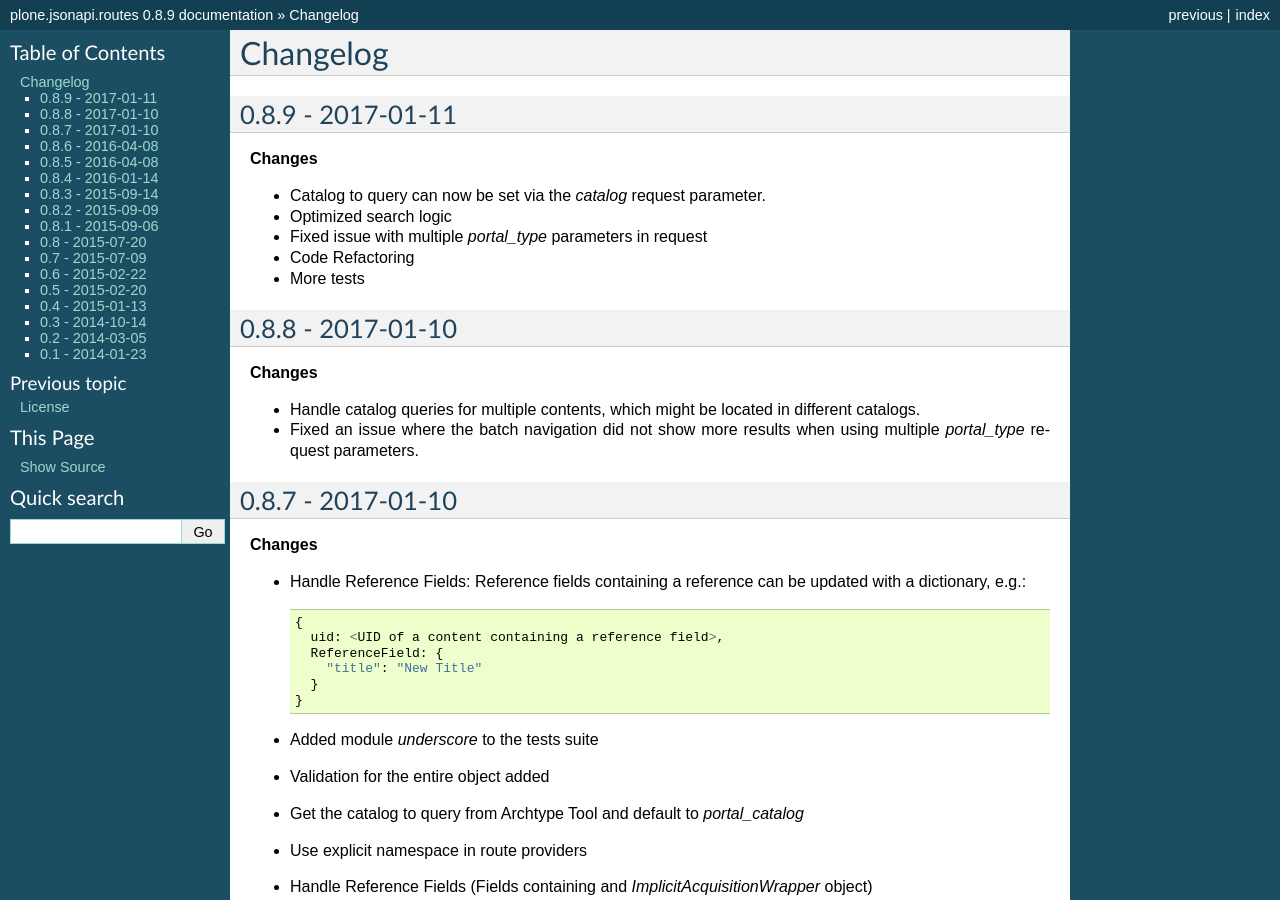
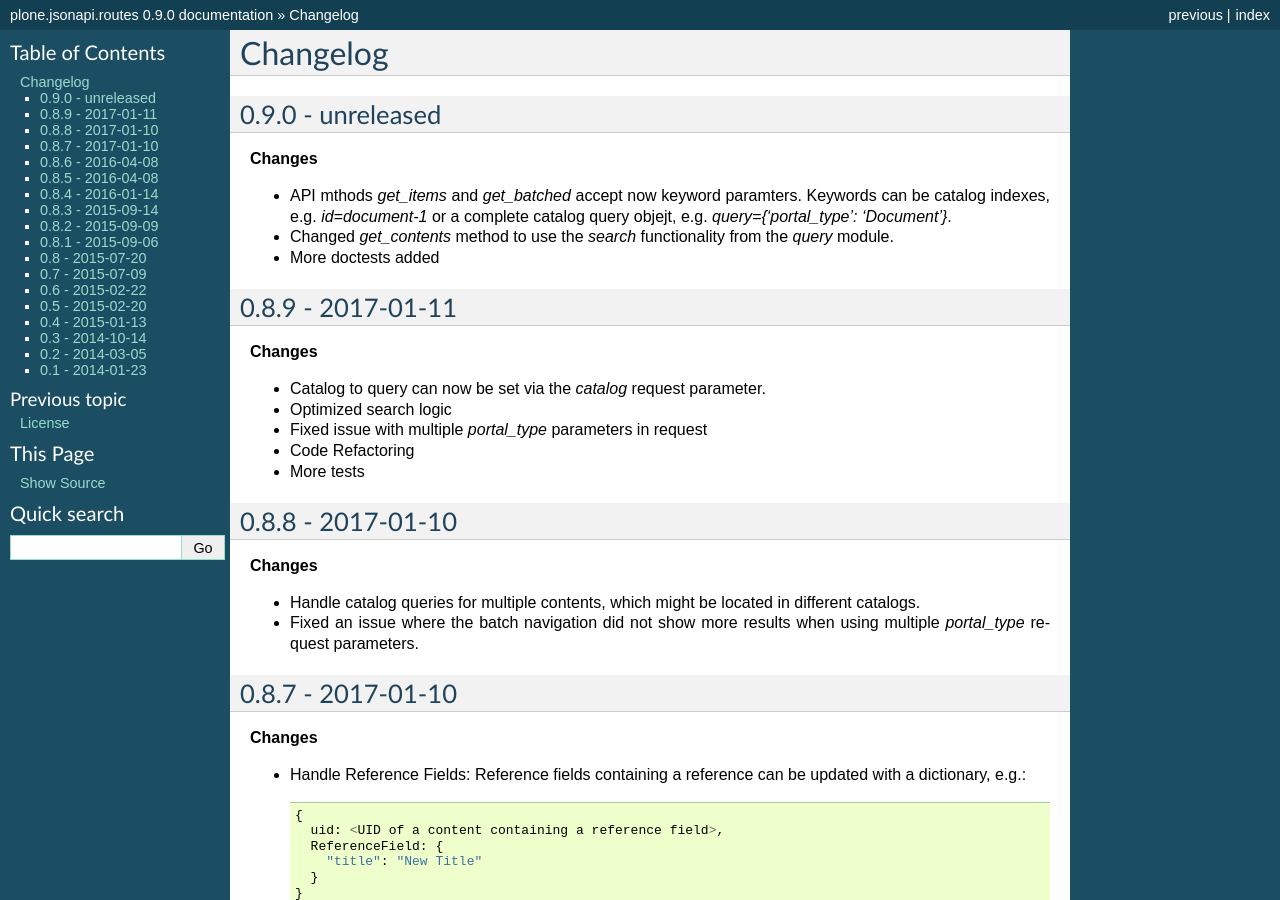
Before and after one commit to collective/plone.jsonapi.routes, a Sphinx documentation site: the page built from docs/HISTORY.rst, in a window 1280 px wide and 900 px high. Built offline with Sphinx 7.4.7, drawn with Linux system fonts in a browser that asks for light colours; some of the changed text lies outside the part shown.

Commit message:
Accept custom queries from route providers and added docutests

```diff
--- a/README.rst
+++ b/README.rst
@@ -2,7 +2,7 @@
 ====================
 
 :Author: Ramon Bartl
-:Version: 0.8.9
+:Version: 0.9.0
 
 
 .. contents:: Table of Contents
--- a/docs/HISTORY.rst
+++ b/docs/HISTORY.rst
@@ -2,6 +2,19 @@
 
 Changelog
 =========
+
+0.9.0 - unreleased
+------------------
+
+**Changes**
+
+- API mthods `get_items` and `get_batched` accept now keyword paramters.
+  Keywords can be catalog indexes, e.g. `id=document-1` or a complete catalog
+  query objejt, e.g. `query={'portal_type': 'Document'}`.
+- Changed `get_contents` method to use the `search` functionality from the
+  `query` module.
+- More doctests added
+
 
 0.8.9 - 2017-01-11
 ------------------
--- a/docs/conf.py
+++ b/docs/conf.py
@@ -54,9 +54,9 @@
 # built documents.
 #
 # The short X.Y version.
-version = '0.8.9'
+version = '0.9.0'
 # The full version, including alpha/beta/rc tags.
-release = '0.8.9'
+release = '0.9.0'
 
 # The language for content autogenerated by Sphinx. Refer to documentation
 # for a list of supported languages.
--- a/setup.py
+++ b/setup.py
@@ -3,7 +3,7 @@
 import os
 from setuptools import setup, find_packages
 
-version = '0.8.9'
+version = '0.9.0'
 
 long_description = (
     open('README.rst').read()
--- a/src/plone/jsonapi/routes/version.py
+++ b/src/plone/jsonapi/routes/version.py
@@ -12,5 +12,5 @@
 
 
 __version__ = version()
-__build__ = 600
+__build__ = 660
 __date__ = '2017-01-11'
```
Also changed, not shown: src/plone/jsonapi/routes/docs/Readme.txt, 3 other files.
